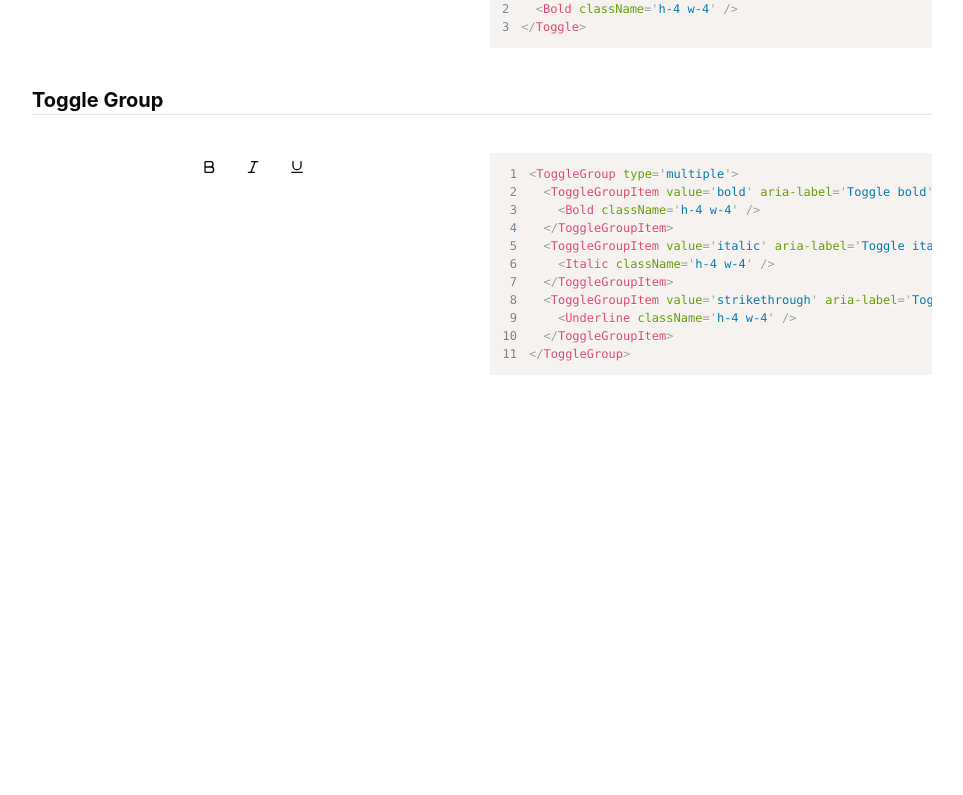
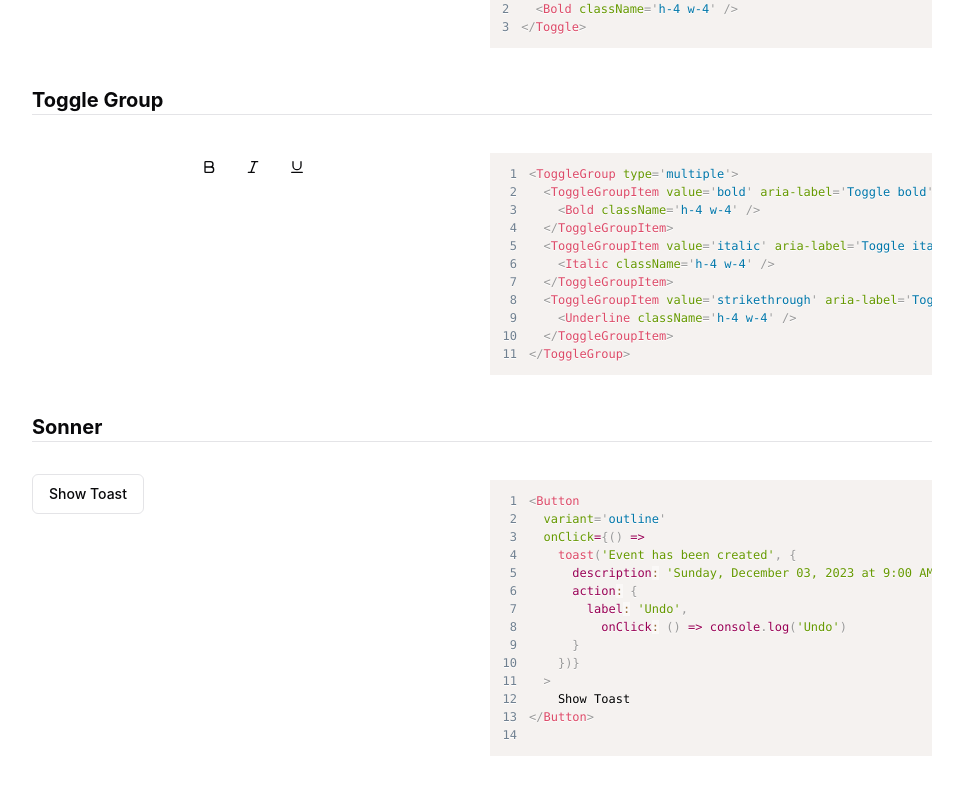
Before and after one commit to ttab/elephant-ui, a React (Vite) app: page / in a window 1280 px wide. Shown: the part 10418-11213 px from the top of the page, without its empty margins (8-971 px from the left). Before the commit the page ends 10839 px from the top, so only its background shows below. Built offline with nearby package versions, Linux system fonts and the light colour scheme; a web font is replaced by a local one.

Commit message:
feat: add sonner component

```diff
--- a/package.json
+++ b/package.json
@@ -66,9 +66,11 @@
     "clsx": "^2.1.1",
     "cmdk": "^1.0.4",
     "lucide-react": "^0.475.0",
+    "next-themes": "^0.4.4",
     "react": "^18.3.1",
     "react-day-picker": "^9.5.1",
     "react-dom": "^18.3.1",
+    "sonner": "^2.0.1",
     "tailwind-merge": "^2.6.0",
     "tailwindcss-animate": "^1.0.7",
     "vaul": "^1.1.2"
--- /dev/null
+++ b/src/components/ui/sonner.tsx
@@ -0,0 +1,31 @@
+'use client'
+
+import { useTheme } from 'next-themes'
+import { Toaster as Sonner } from 'sonner'
+
+type ToasterProps = React.ComponentProps<typeof Sonner>
+
+const Toaster = ({ ...props }: ToasterProps) => {
+  const { theme = 'system' } = useTheme()
+
+  return (
+    <Sonner
+      theme={theme as ToasterProps['theme']}
+      className='toaster group'
+      toastOptions={{
+        classNames: {
+          toast:
+            'group toast group-[.toaster]:bg-background group-[.toaster]:text-foreground group-[.toaster]:border-border group-[.toaster]:shadow-lg',
+          description: 'group-[.toast]:text-muted-foreground',
+          actionButton:
+            'group-[.toast]:bg-primary group-[.toast]:text-primary-foreground',
+          cancelButton:
+            'group-[.toast]:bg-muted group-[.toast]:text-muted-foreground'
+        }
+      }}
+      {...props}
+    />
+  )
+}
+
+export { Toaster }
--- a/src/showroom/app.tsx
+++ b/src/showroom/app.tsx
@@ -24,6 +24,7 @@
 import { ColorsExample } from './components/colors'
 import { ToggleExample } from './components/toggle'
 import { ToggleGroupExample } from './components/toggle-group'
+import { SonnerExample } from './components/sonner'
 
 export function App(): JSX.Element {
   return (
@@ -57,6 +58,7 @@
       <SkeletonExample />
       <ToggleExample />
       <ToggleGroupExample />
+      <SonnerExample />
     </div>
   )
 }
--- /dev/null
+++ b/src/showroom/components/sonner.tsx
@@ -0,0 +1,44 @@
+import { toast } from 'sonner'
+import { Header } from '../header'
+import { Code } from '../code'
+import { Button } from '@/components/ui/button'
+
+export function SonnerExample(): JSX.Element {
+  return (
+    <>
+      <Header>Sonner</Header>
+
+      <div>
+        <Button
+          variant='outline'
+          onClick={() =>
+            toast('Event has been created', {
+              description: 'Sunday, December 03, 2023 at 9:00 AM',
+              action: {
+                label: 'Undo',
+                onClick: () => console.log('Undo')
+              }
+            })}
+        >
+          Show Toast
+        </Button>
+      </div>
+
+      <Code code={`<Button
+  variant='outline'
+  onClick={() =>
+    toast('Event has been created', {
+      description: 'Sunday, December 03, 2023 at 9:00 AM',
+      action: {
+        label: 'Undo',
+          onClick: () => console.log('Undo')
+      }
+    })}
+  >
+    Show Toast
+</Button>
+`}
+      />
+    </>
+  )
+}
--- a/src/styles/index.css
+++ b/src/styles/index.css
@@ -3,3 +3,14 @@
 @tailwind base;
 @tailwind components;
 @tailwind utilities;
+
+@layer base {}
+
+@layer base {
+  * {
+    @apply border-border outline-ring/50;
+  }
+  body {
+    @apply bg-background text-foreground;
+  }
+}
```
Also changed, not shown: 1 other file (tests, documents, lock files or other folders).
